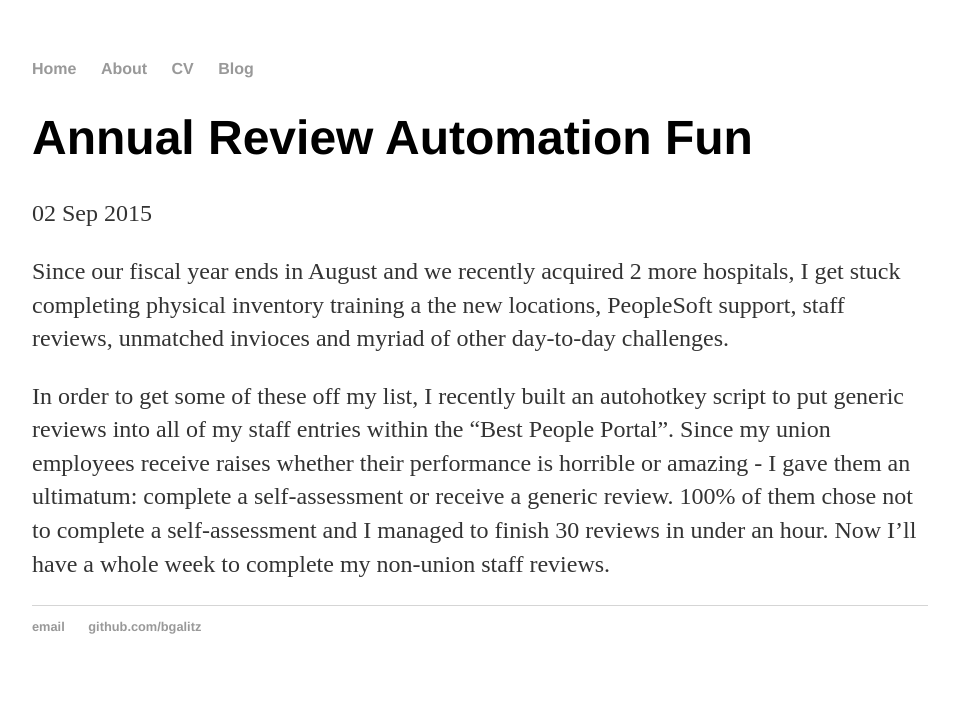
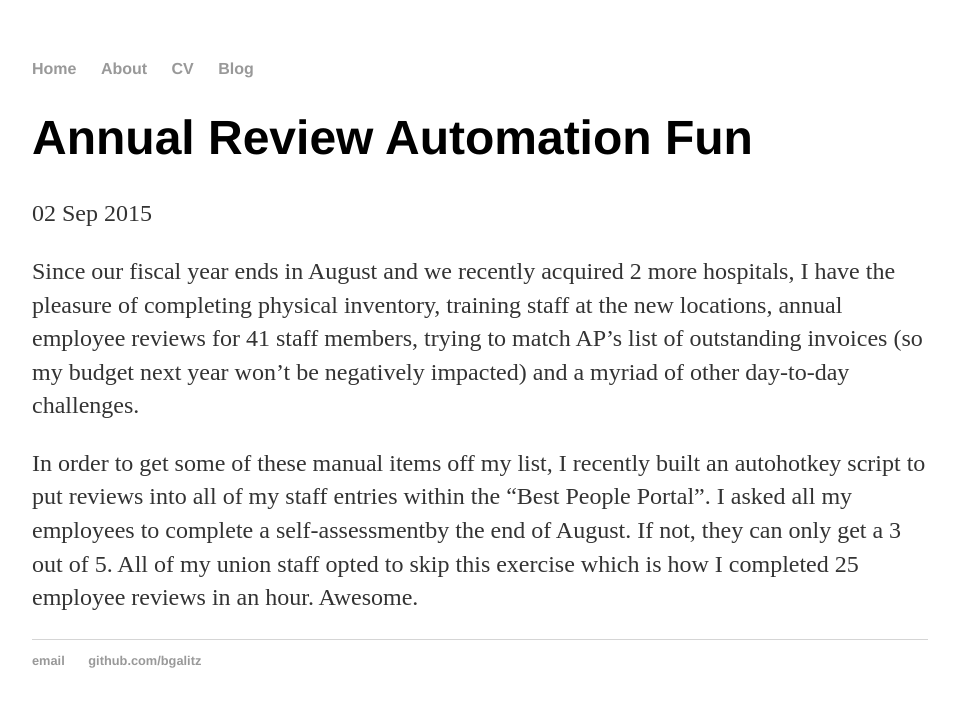
Before and after one commit to bgalitz/bgalitz.github.io, a Jekyll site: the page built from _posts/2015-09-02-annual-reviews.md, in a window 1280 px wide. Shown: the top 707 px of the page, without its empty margins (160-1119 px from the left). Built offline with Jekyll 4.4.1, drawn with Linux system fonts in a browser that asks for light colours.

Commit message:
Update 2015-09-02-annual-reviews.md
new text

```diff
--- a/_posts/2015-09-02-annual-reviews.md
+++ b/_posts/2015-09-02-annual-reviews.md
@@ -4,10 +4,6 @@ title: "Annual Review Automation Fun"
 date: 2015-09-02
 ---
 
-Since our fiscal year ends in August and we recently acquired 2 more hospitals, I get stuck completing physical inventory
-training a the new locations, PeopleSoft support, staff reviews, unmatched invioces and myriad of other day-to-day challenges.
+Since our fiscal year ends in August and we recently acquired 2 more hospitals, I have the pleasure of completing physical inventory, training staff at the new locations, annual employee reviews for 41 staff members, trying to match AP's list of outstanding invoices (so my budget next year won't be negatively impacted) and a myriad of other day-to-day challenges.
 
-In order to get some of these off my list, I recently built an autohotkey script to put generic reviews into all of my staff entries within the "Best People Portal".
-Since my union employees receive raises whether their performance is horrible or amazing - I gave them an ultimatum: complete
-a self-assessment or receive a generic review. 100% of them chose not to complete a self-assessment and I managed to finish
-30 reviews in under an hour. Now I'll have a whole week to complete my non-union staff reviews.
+In order to get some of these manual items off my list, I recently built an autohotkey script to put reviews into all of my staff entries within the "Best People Portal". I asked all my employees to complete a self-assessmentby the end of August. If not, they can only get a 3 out of 5. All of my union staff opted to skip this exercise which is how I completed 25 employee reviews in an hour. Awesome.
```
